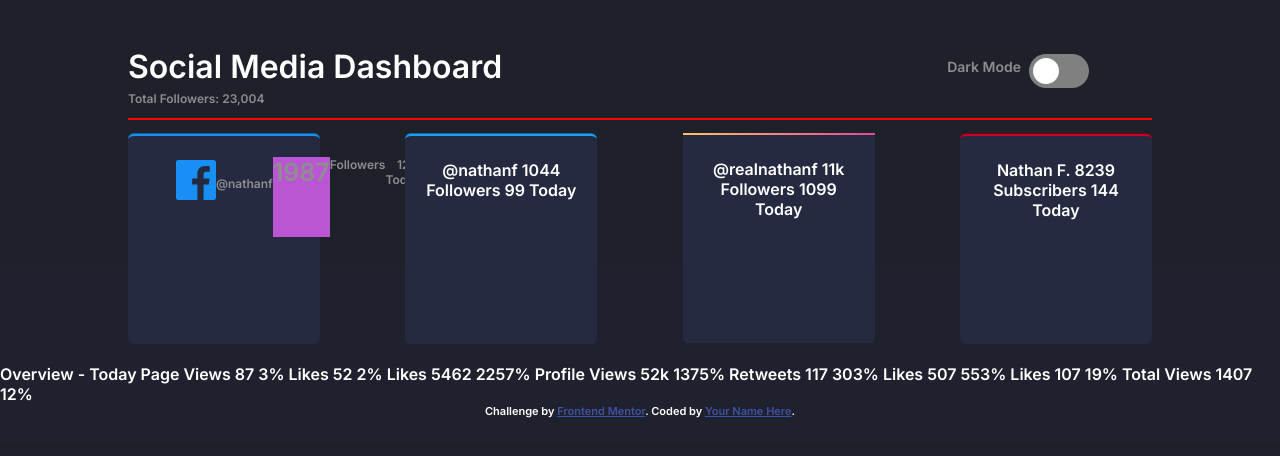
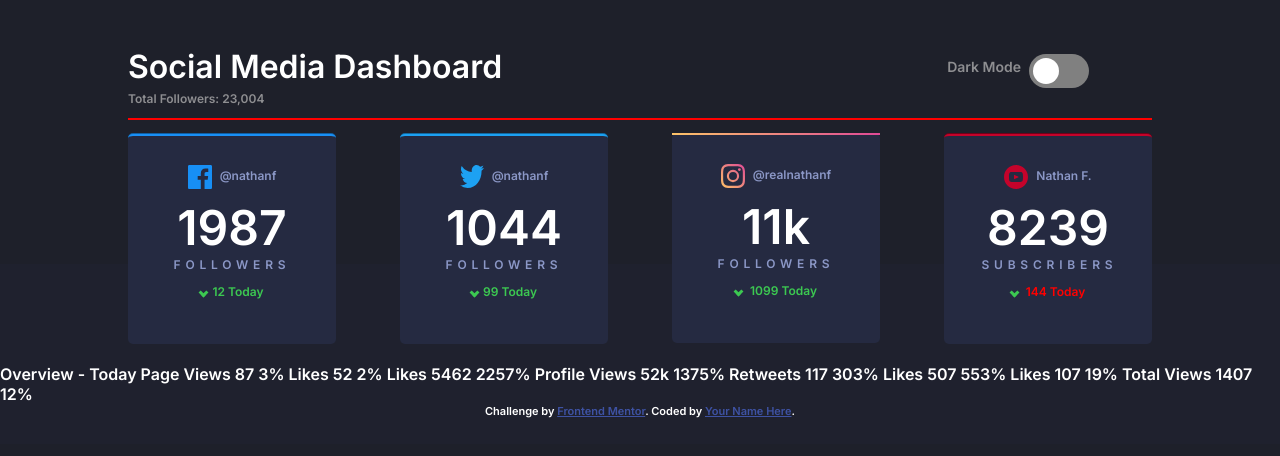
Before and after one commit to DanielAlejandro2605/social-media-dashboard, a plain HTML site: page social-media-dashboard-with-theme-switcher-master/index.html in a window 1280 px wide. Shown: the top 456 px of the page. Drawn offline with Linux system fonts and the light colour scheme.

Commit message:
Social Network Panner ready!

```diff
--- a/social-media-dashboard-with-theme-switcher-master/index.html
+++ b/social-media-dashboard-with-theme-switcher-master/index.html
@@ -30,29 +30,48 @@
     </header>
     <div id="social_network_container">
         <div class="social_network facebook">
-            <img class="icon" src="images/icon-facebook.svg">
-            <p class="user">@nathanf</p>
-            <p class="quantity_followers">1987</p>
-            <p class="followers">Followers</p>
-            <p class="balance_followers">12 Today</p>
+            <div class="icon_user_container">
+                <img class="icon" src="images/icon-facebook.svg">
+                <p>@nathanf</p>
+            </div>
+            <div class="followers_container">
+                <p class="quantity_followers">1987</p>
+                <p class="followers">FOLLOWERS</p>
+                <p class="balance_followers"><i class="arrow down"></i>12 Today</p>
+            </div>
         </div>
         <div class="social_network twitter">
-            @nathanf
-            1044
-            Followers
-            99 Today
+            <div class="icon_user_container">
+                <img class="icon" src="images/icon-twitter.svg">
+                <p>@nathanf</p>
+            </div>
+            <div class="followers_container">
+                <p class="quantity_followers">1044</p>
+                <p class="followers">FOLLOWERS</p>
+                <p class="balance_followers"><i class="arrow down"></i>99 Today</p>
+            </div>
         </div>
         <div class="social_network instagram">
-            @realnathanf
-            11k
-            Followers
-            1099 Today
+            <div class="icon_user_container">
+                <img class="icon" src="images/icon-instagram.svg">
+                <p> @realnathanf</p>
+            </div>
+            <div class="followers_container">
+                <p class="quantity_followers">11k</p>
+                <p class="followers">FOLLOWERS</p>
+                <p class="balance_followers"><i class="arrow down"></i> 1099 Today</p>
+            </div>
         </div>
         <div class="social_network youtube">
-            Nathan F.
-            8239
-            Subscribers
-            144 Today
+            <div class="icon_user_container">
+                <img class="icon" src="images/icon-youtube.svg">
+                <p> Nathan F.</p>
+            </div>
+            <div class="followers_container">
+                <p class="quantity_followers">8239</p>
+                <p class="followers"> SUBSCRIBERS</p>
+                <p class="balance_followers"><i class="arrow down"></i> 144 Today</p>
+            </div>
         </div>
     </div>
 
--- a/social-media-dashboard-with-theme-switcher-master/styles/styles.css
+++ b/social-media-dashboard-with-theme-switcher-master/styles/styles.css
@@ -97,13 +97,15 @@ input:checked + .slider:before {
     justify-content: space-between;
 }
 .social_network{
-    width: 10rem;
-    height: 10rem;
+    background-color: hsl(228, 28%, 20%);
+    color: hsl(228, 34%, 66%);
+    width: 13rem;
+    height: 13rem;
     display: flex;
-    background-color:hsl(228, 28%, 20%);
-    border-radius: 6px;
-    padding: 1.5rem 1rem;
+    flex-wrap: wrap;
     text-align: center;
+    justify-content: center;
+    border-radius: 5px;
 }
 .social_network.facebook{
     border-top-style: groove;
@@ -122,26 +124,69 @@ input:checked + .slider:before {
     border-top-style: groove;
     border-top-color: hsl(348, 97%, 39%);
 }
+.icon_user_container{
+    width: 100%;
+    height: 20%;
+    margin-top: 10%;
+    display: flex;
+    justify-content: inherit;
+    align-items: center;
+}
 .icon{
-    width: 50%;
-    height: 25%;
-    margin-left: 20%;
-    float: right;
+    width: 1.5rem;
+    height: 1.5rem;
 }
-.social_network.facebook p.user{
-    font-size: 12px;
-    width: 50%;
-    height: 25%;
-    margin-top: 10%;
+.icon_user_container p{
+    color: hsl(228, 34%, 66%);
+    margin-left: 0.5rem;
+    margin-top: 0.5rem;
 }
-
-.social_network.facebook p.quantity_followers{
-    background-color: mediumorchid;
-    width: 100%;
-    height: 50%;
-    font-size: 25px;
+.followers_container{
+    margin-top: 0.5rem;
+    width: 80%;
+    height: 70%;
 }
-
+.quantity_followers{
+    color: white;
+    font-size: 3rem;
+    margin-top: -0.5rem;
+    margin-bottom: -2rem;
+}
+.followers{
+    width: 80%;
+    color: hsl(228, 34%, 66%);
+    letter-spacing: 0.3rem;
+    margin-top: 2rem;
+    margin-left: 10%;
+    font-weight: 800;
+}
+.balance_followers{
+    margin-top: 10px;
+}
+.facebook .balance_followers{
+    color: #3CC851
+}
+.twitter .balance_followers{
+    color: #3CC851
+}
+.instagram .balance_followers{
+    color: #3CC851
+}
+.youtube .balance_followers{
+    color: red;
+}
+.arrow {
+    border: solid #3CC851;
+    border-width: 0 3px 3px 0;
+    display: inline-block;
+    padding: 2px;
+    margin-right: 5px;
+    margin-top: -0.5rem;
+}
+.down {
+    transform: rotate(45deg);
+    -webkit-transform: rotate(45deg);
+}
 
 #daily_overview_container{
     margin: -5rem;
```
Also changed, not shown: social-media-dashboard-with-theme-switcher-master/styles/test.css (added), social-media-dashboard-with-theme-switcher-master/test.html (added).
